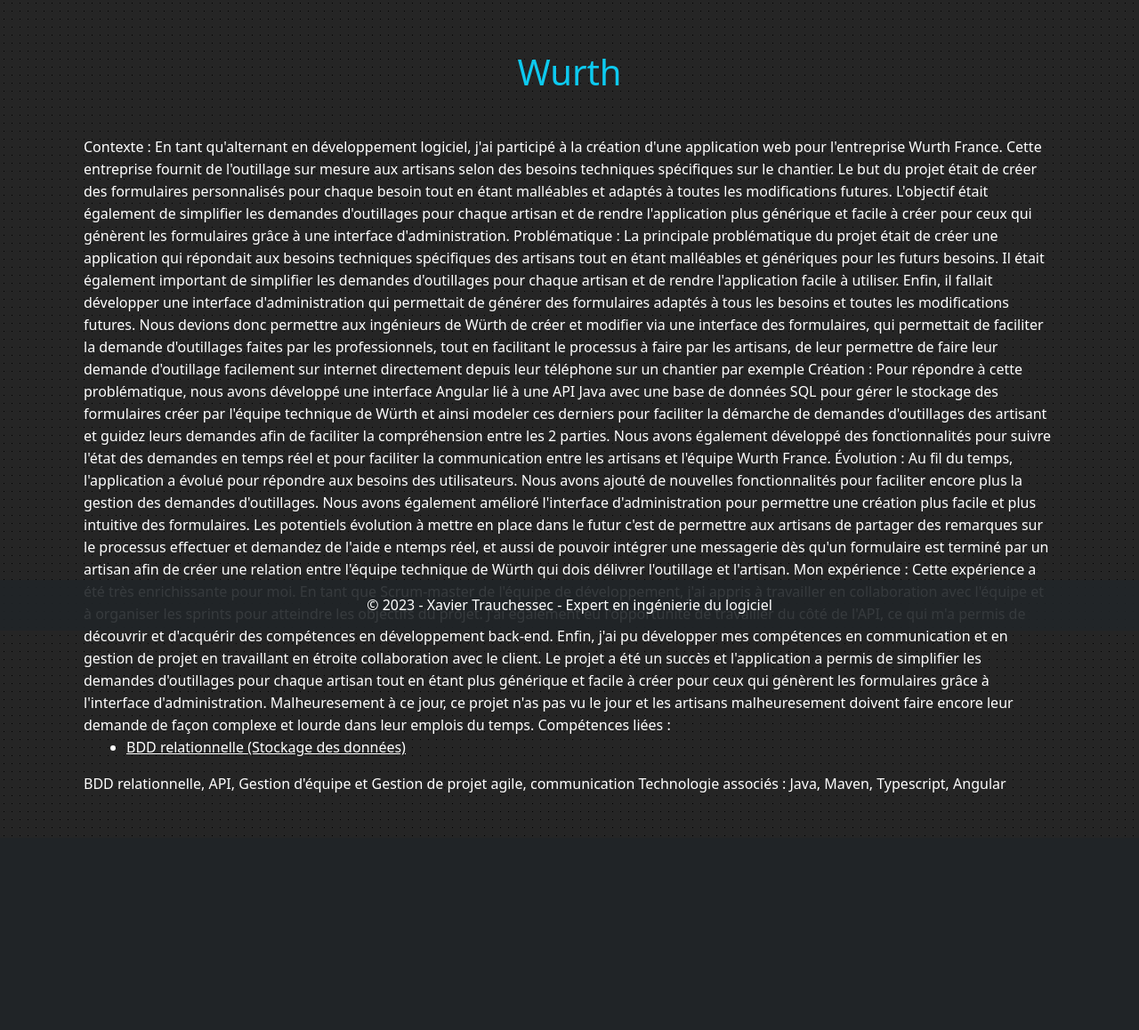
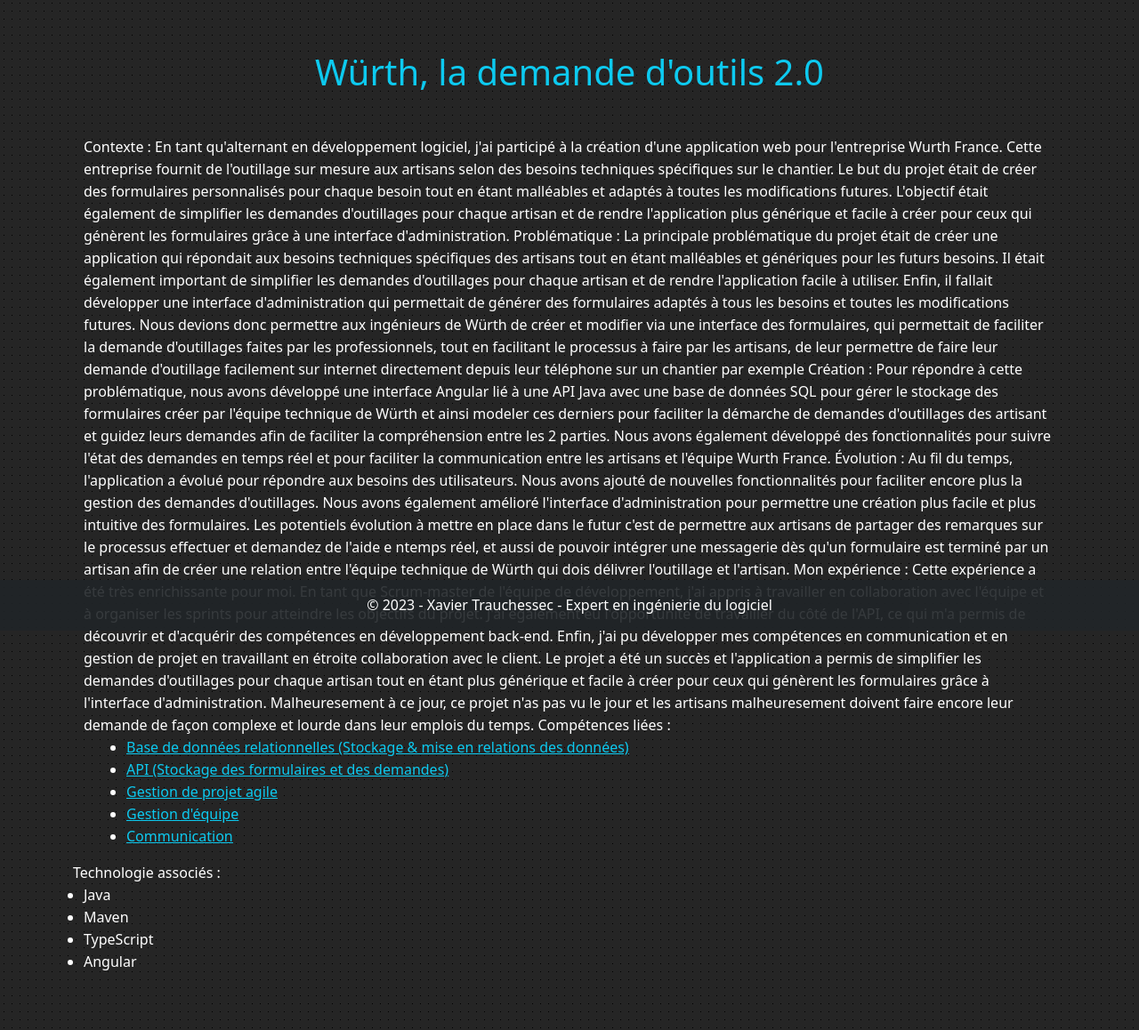
Before and after one commit to Frozenn-X/true_portfolio, a Django app: page /wurth-project in a window 1280 px wide. Shown: the part 91-1249 px from the top of the page at 89% size. Before the commit the page ends 1031 px from the top, so only its background shows below. Run offline with Django 4.2, Linux system fonts and the light colour scheme; some libraries are stand-ins or nearby versions.

Commit message:
Update wurth.html
new project würth

```diff
--- a/templates/web/my_projects/wurth.html
+++ b/templates/web/my_projects/wurth.html
@@ -1,10 +1,10 @@
 {% extends 'base.html' %}
 {% load static %}
-{% block title %}Wurth - Portfolio Xavier{% endblock %}
+{% block title %}Würth - Portfolio Xavier{% endblock %}
 {% block favicon %}<link rel="shortcut icon" type="image/png" href="{% static 'img/photo_lkd.jpg' %}"/> {% endblock favicon %}
 {% block content %}
     <div class="container row mx-auto h-100 my-lg-0 mt-5 pb-5" style="padding-top: 100px;">
-        <h1 class="text-center my-5 link-info">Wurth</h1>
+        <h1 class="text-center my-5 link-info">Würth, la demande d'outils 2.0</h1>
         <div>
             Contexte :
             En tant qu'alternant en développement logiciel, j'ai participé à la création d'une application web pour l'entreprise Wurth France. Cette entreprise fournit de l'outillage sur mesure aux artisans selon des besoins techniques spécifiques sur le chantier. Le but du projet était de créer des formulaires personnalisés pour chaque besoin tout en étant malléables et adaptés à toutes les modifications futures. L'objectif était également de simplifier les demandes d'outillages pour chaque artisan et de rendre l'application plus générique et facile à créer pour ceux qui génèrent les formulaires grâce à une interface d'administration.
@@ -33,11 +33,30 @@
             Compétences liées :
             <ul class="px-5">
                 <li>
-                    <a href="{% url 'web:bdd_relationnal-desc' %}"><u> BDD relationnelle (Stockage des données)</u></a>
+                    <a href="{% url 'web:bdd_relationnal-desc' %}" class="text-info"><u>Base de données relationnelles (Stockage & mise en relations des données)</u></a>
+                </li>
+                <li>
+                    <a href="{% url 'web:api-desc' %}" class="text-info"><u>API (Stockage des formulaires et des demandes)</u></a>
+                </li>
+                <li>
+                    <a href="{% url 'web:project-desc' %}" class="text-info"><u>Gestion de projet agile</u></a>
+                </li>
+                <li>
+                    <a href="{% url 'web:team-desc' %}" class="text-info"><u>Gestion d'équipe</u></a>
+                </li>
+                <li>
+                    <a href="{% url 'web:comm-desc' %}" class="text-info"><u>Communication</u></a>
                 </li>
             </ul>
-            BDD relationnelle, API, Gestion d'équipe et Gestion de projet agile, communication
-            Technologie associés : Java, Maven, Typescript, Angular
+            <div class="row">
+                Technologie associés :
+                <ul>
+                    <li>Java</li>
+                    <li>Maven</li>
+                    <li>TypeScript</li>
+                    <li>Angular</li>
+                </ul>
+            </div>
         </div>
     </div>
 {% endblock content %}
```
